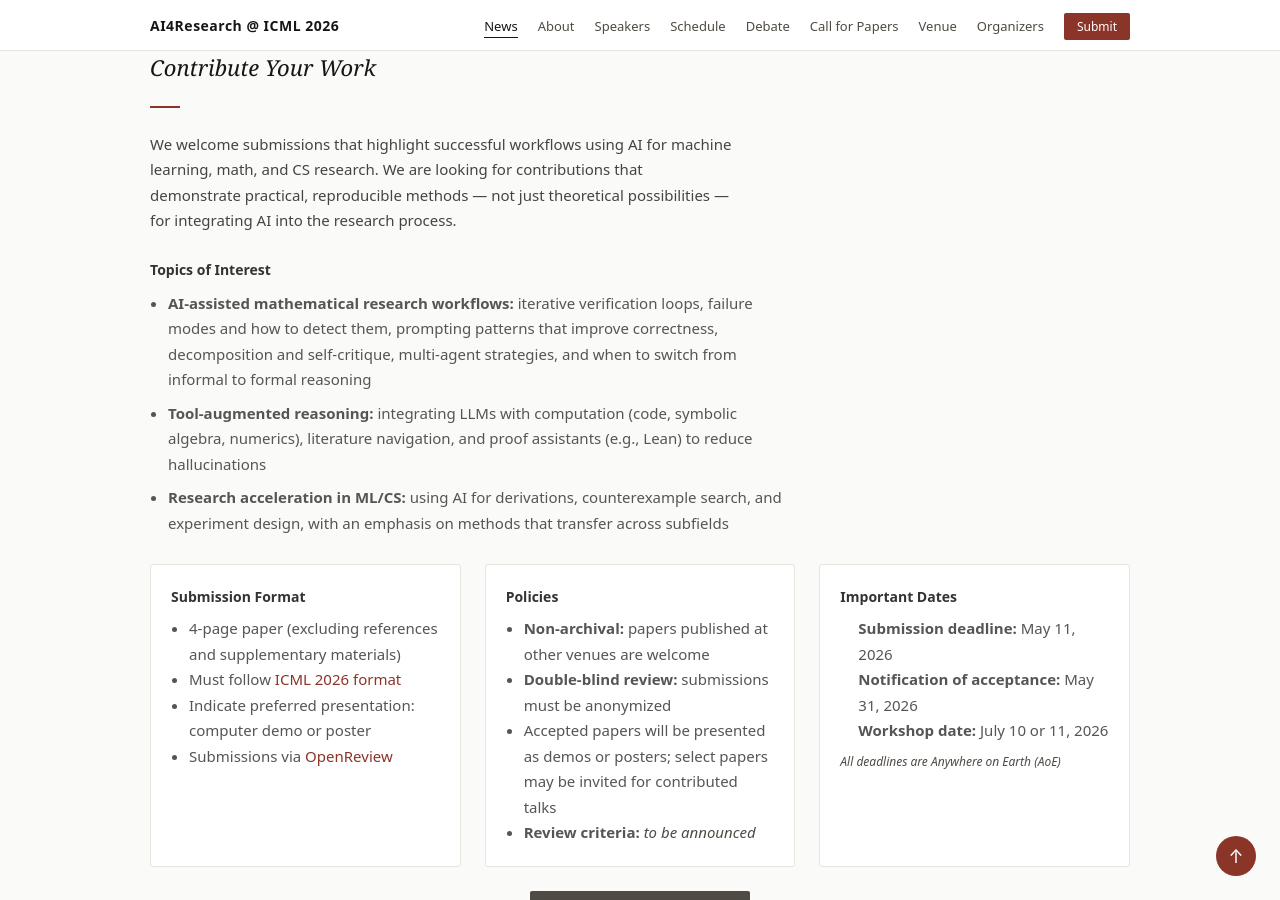
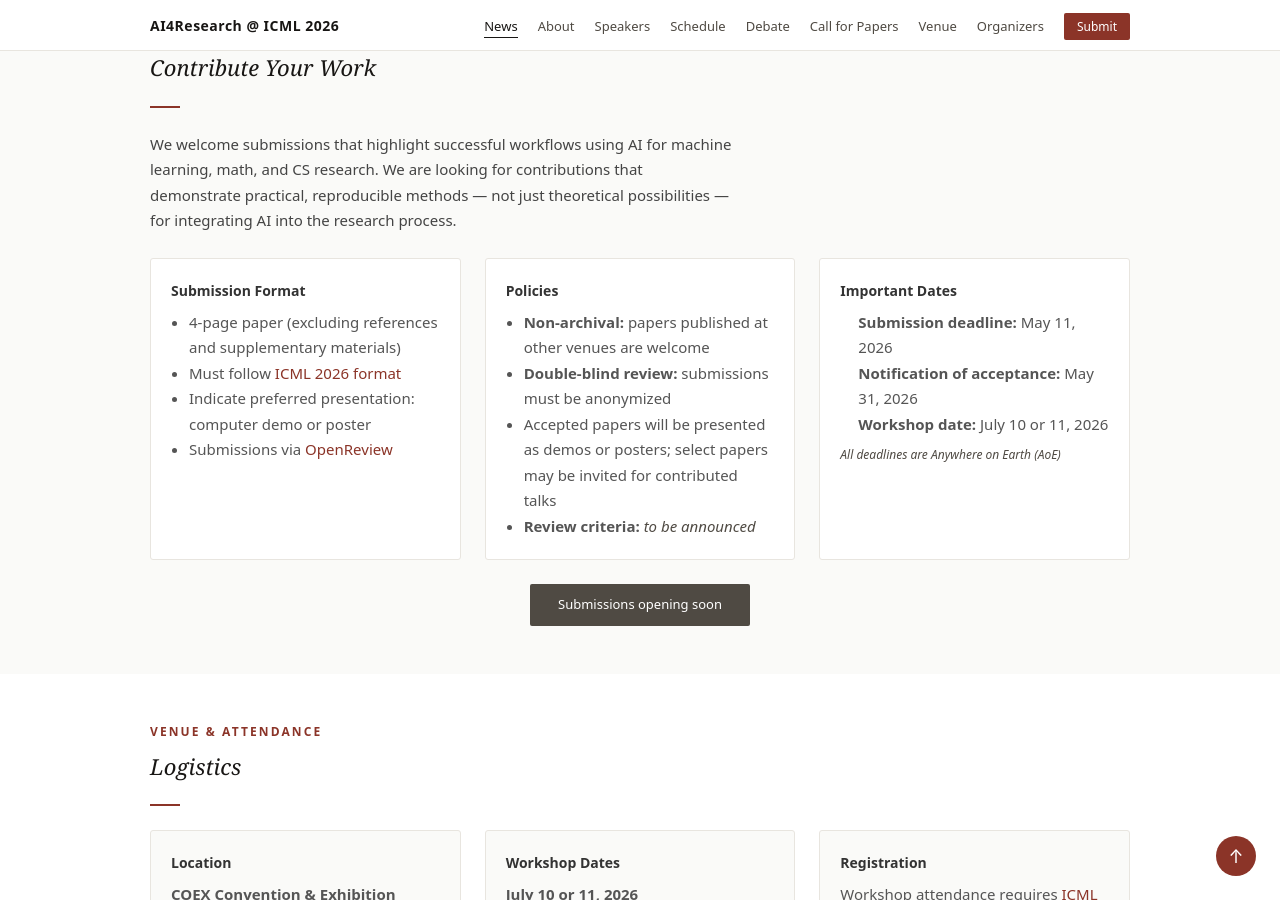
Before and after one commit to ai4research-icml-workshop/ai4research-icml-workshop.github.io, a Jekyll site: the page built from index.html, in a window 1280 px wide and 900 px high, scrolled down 4470 px. Built offline with Jekyll 4.4.1, drawn with Linux system fonts in a browser that asks for light colours.

Commit message:
Remove topics of interest from CFP

```diff
--- a/_includes/cfp.html
+++ b/_includes/cfp.html
@@ -4,15 +4,6 @@
     <h2 id="cfp-title" class="section-heading">Contribute Your Work</h2>
     <div class="section-divider"></div>
     <p class="cfp-summary">We welcome submissions that highlight successful workflows using AI for machine learning, math, and CS research. We are looking for contributions that demonstrate practical, reproducible methods — not just theoretical possibilities — for integrating AI into the research process.</p>
-
-    <div class="cfp-topics">
-      <h3>Topics of Interest</h3>
-      <ul>
-        <li><strong>AI-assisted mathematical research workflows:</strong> iterative verification loops, failure modes and how to detect them, prompting patterns that improve correctness, decomposition and self-critique, multi-agent strategies, and when to switch from informal to formal reasoning</li>
-        <li><strong>Tool-augmented reasoning:</strong> integrating LLMs with computation (code, symbolic algebra, numerics), literature navigation, and proof assistants (e.g., Lean) to reduce hallucinations</li>
-        <li><strong>Research acceleration in ML/CS:</strong> using AI for derivations, counterexample search, and experiment design, with an emphasis on methods that transfer across subfields</li>
-      </ul>
-    </div>
 
     <div class="cfp-grid cfp-grid--three">
       <div class="cfp-card">
```
